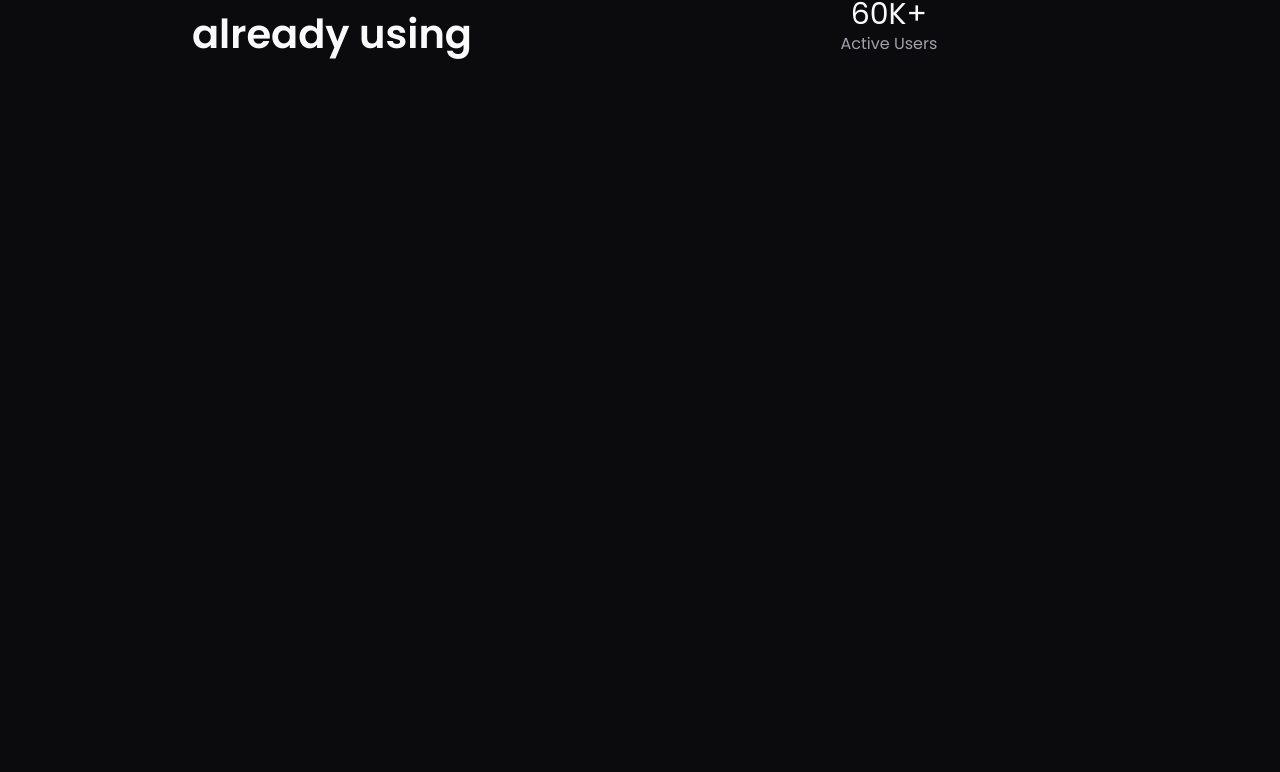
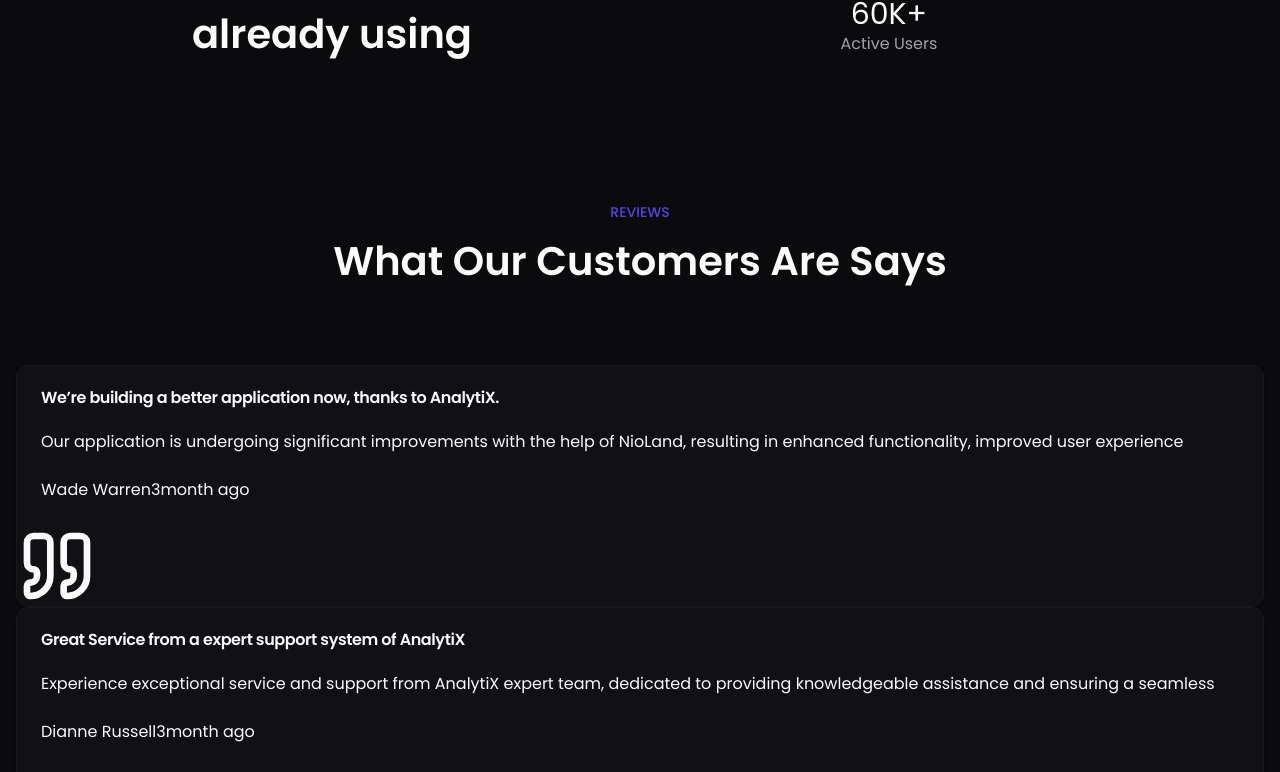
Before and after one commit to Jisap/Analytics, a React (Vite) app: page / in a window 1280 px wide. Shown: the part 4877-5649 px from the top of the page. Before the commit the page ends 5015 px from the top, so only its background shows below. Built offline with nearby package versions, Linux system fonts and the light colour scheme.

Commit message:
feat: add Review component with animated cards for displaying reviews

```diff
--- a/src/App.tsx
+++ b/src/App.tsx
@@ -5,6 +5,7 @@
 import { ReactLenis } from 'lenis/react'
 import Process from "./components/Process"
 import Overview from "./components/Overview"
+import Review from "./components/Review"
 
 
 
@@ -20,6 +21,7 @@
           <Feature />
           <Process />
           <Overview />
+          <Review />
         </main>
       </div>
     </ReactLenis>
--- /dev/null
+++ b/src/components/Review.tsx
@@ -0,0 +1,78 @@
+import { motion } from "motion/react"
+import * as variants from "@/lib/motionVariants"
+import { reviewData } from "@/constants"
+import {
+  Card,
+  CardContent,
+  CardDescription,
+  CardFooter,
+  CardHeader,
+  CardTitle,
+} from "@/components/ui/card"
+import { Quote } from "lucide-react"
+
+
+
+const Review = () => {
+  return (
+    <section className="section">
+      <div className="container">
+        <div className="section-head">
+          <motion.p
+            variants={variants.fadeInUp}
+            initial="start"
+            whileInView="end"
+            viewport={{ once: true }}
+            className="section-subtitle"
+          >
+            {reviewData.sectionSubtitle}
+          </motion.p>
+
+          <motion.h2
+            variants={variants.fadeInUp}
+            initial="start"
+            whileInView="end"
+            viewport={{ once: true }}
+            className="section-title"
+          >
+            {reviewData.sectionTitle}
+          </motion.h2>
+        </div>
+
+        <motion.div>
+          {reviewData.reviewCard.map(({title, text, reviewAuthor, date}, index) => (
+            <motion.div key={index}>
+              <Card>
+                <CardHeader>
+                  <CardTitle>
+                    {title}
+                  </CardTitle>
+                </CardHeader>
+
+                <CardContent>
+                  <p>
+                    {text}
+                  </p>
+                </CardContent>
+
+                <CardFooter>
+                  <p>
+                    {reviewAuthor}
+                  </p>
+
+                  <p>{date}</p>
+                </CardFooter>
+
+                <div>
+                  <Quote size={80}/>
+                </div>
+              </Card>
+            </motion.div>
+          ))}
+        </motion.div>
+      </div>
+    </section>
+  )
+}
+
+export default Review
--- /dev/null
+++ b/src/components/ui/card.tsx
@@ -0,0 +1,76 @@
+import * as React from "react"
+
+import { cn } from "@/lib/utils"
+
+const Card = React.forwardRef<
+  HTMLDivElement,
+  React.HTMLAttributes<HTMLDivElement>
+>(({ className, ...props }, ref) => (
+  <div
+    ref={ref}
+    className={cn(
+      "rounded-xl border bg-card text-card-foreground shadow",
+      className
+    )}
+    {...props}
+  />
+))
+Card.displayName = "Card"
+
+const CardHeader = React.forwardRef<
+  HTMLDivElement,
+  React.HTMLAttributes<HTMLDivElement>
+>(({ className, ...props }, ref) => (
+  <div
+    ref={ref}
+    className={cn("flex flex-col space-y-1.5 p-6", className)}
+    {...props}
+  />
+))
+CardHeader.displayName = "CardHeader"
+
+const CardTitle = React.forwardRef<
+  HTMLDivElement,
+  React.HTMLAttributes<HTMLDivElement>
+>(({ className, ...props }, ref) => (
+  <div
+    ref={ref}
+    className={cn("font-semibold leading-none tracking-tight", className)}
+    {...props}
+  />
+))
+CardTitle.displayName = "CardTitle"
+
+const CardDescription = React.forwardRef<
+  HTMLDivElement,
+  React.HTMLAttributes<HTMLDivElement>
+>(({ className, ...props }, ref) => (
+  <div
+    ref={ref}
+    className={cn("text-sm text-muted-foreground", className)}
+    {...props}
+  />
+))
+CardDescription.displayName = "CardDescription"
+
+const CardContent = React.forwardRef<
+  HTMLDivElement,
+  React.HTMLAttributes<HTMLDivElement>
+>(({ className, ...props }, ref) => (
+  <div ref={ref} className={cn("p-6 pt-0", className)} {...props} />
+))
+CardContent.displayName = "CardContent"
+
+const CardFooter = React.forwardRef<
+  HTMLDivElement,
+  React.HTMLAttributes<HTMLDivElement>
+>(({ className, ...props }, ref) => (
+  <div
+    ref={ref}
+    className={cn("flex items-center p-6 pt-0", className)}
+    {...props}
+  />
+))
+CardFooter.displayName = "CardFooter"
+
+export { Card, CardHeader, CardFooter, CardTitle, CardDescription, CardContent }
```
